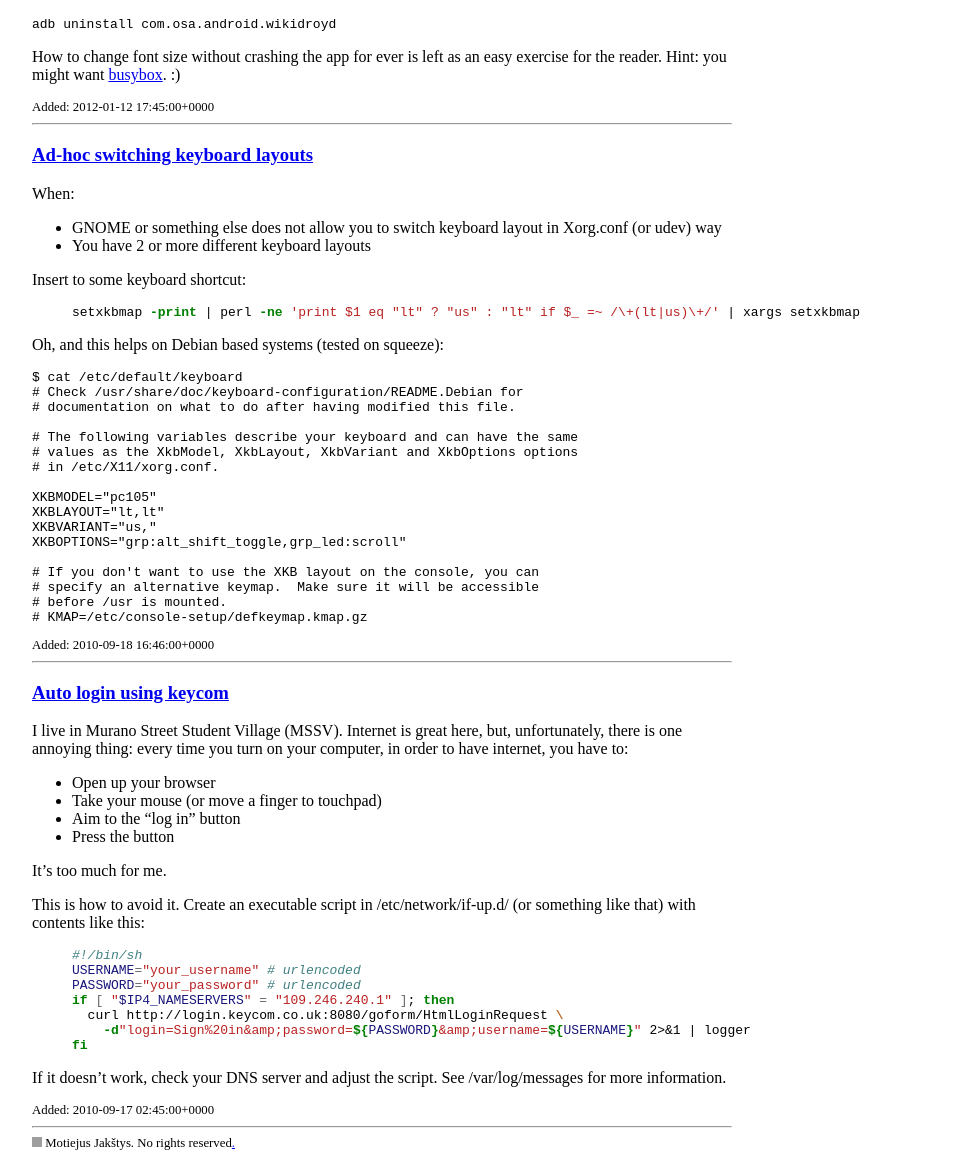
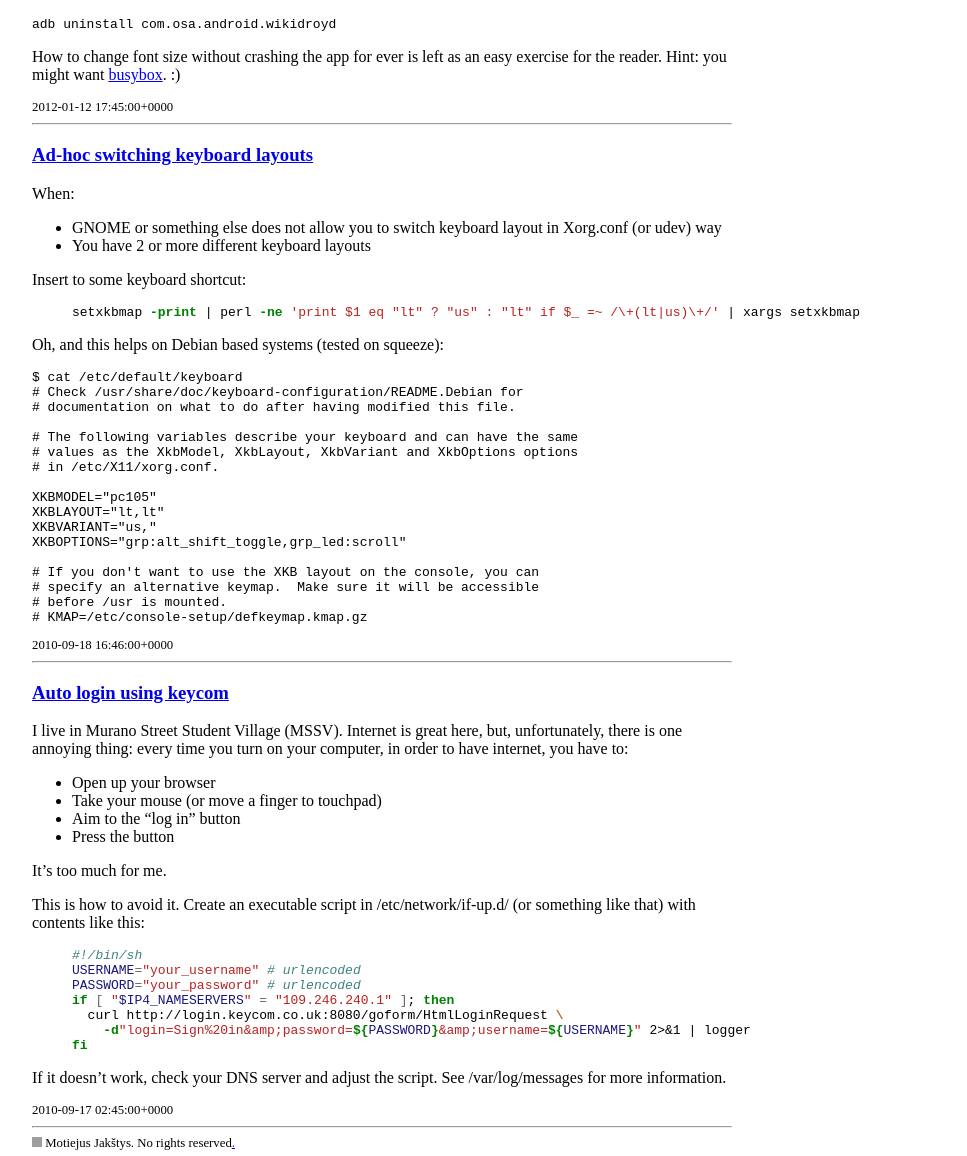
Before and after one commit to Motiejus/motiejus.github.com, a Jekyll site: the page built from techblog/index.html, in a window 1280 px wide. Shown: the part 1069-2225 px from the top of the page, without its empty margins (258-1225 px from the left). Built offline with Jekyll 4.4.1, drawn with Linux system fonts in a browser that asks for light colours; grey boxes are pictures that could not be loaded.

Commit message:
Remove label from insertion date

```diff
--- a/_layouts/post.html
+++ b/_layouts/post.html
@@ -4,4 +4,4 @@ layout: base
 
 <h3><a href="/techblog/">{{ page.title }}</a></h3>
 {{ content }}
-<div style="font-size: 0.8em">Added: {{ page.date | date: "%Y-%m-%d %H:%M:%S%z" }}</div>
+<div style="font-size: 0.8em">{{ page.date | date: "%Y-%m-%d %H:%M:%S%z" }}</div>
--- a/techblog/index.html
+++ b/techblog/index.html
@@ -6,7 +6,7 @@ layout: base
     <h3><a href="{{ post.url }}">{{ post.title }}</a></h3>
     {{ post.content }}
 
-    <div style="font-size: 0.8em">Added: {{ post.date | date: "%Y-%m-%d %H:%M:%S%z" }}</div>
+    <div style="font-size: 0.8em">{{ post.date | date: "%Y-%m-%d %H:%M:%S%z" }}</div>
     {% if forloop.last %}{% else %}
       <hr/>
     {% endif %}
```
